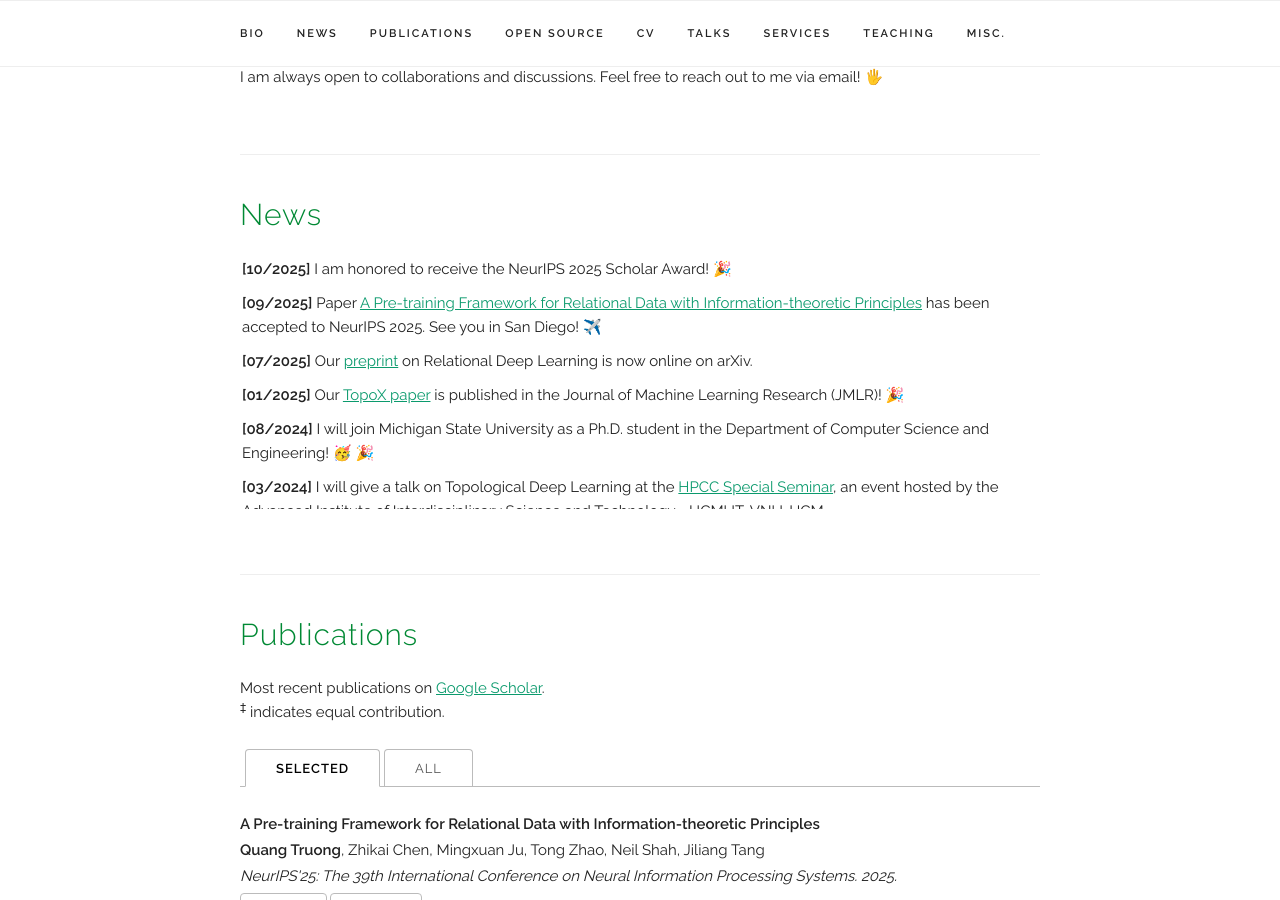
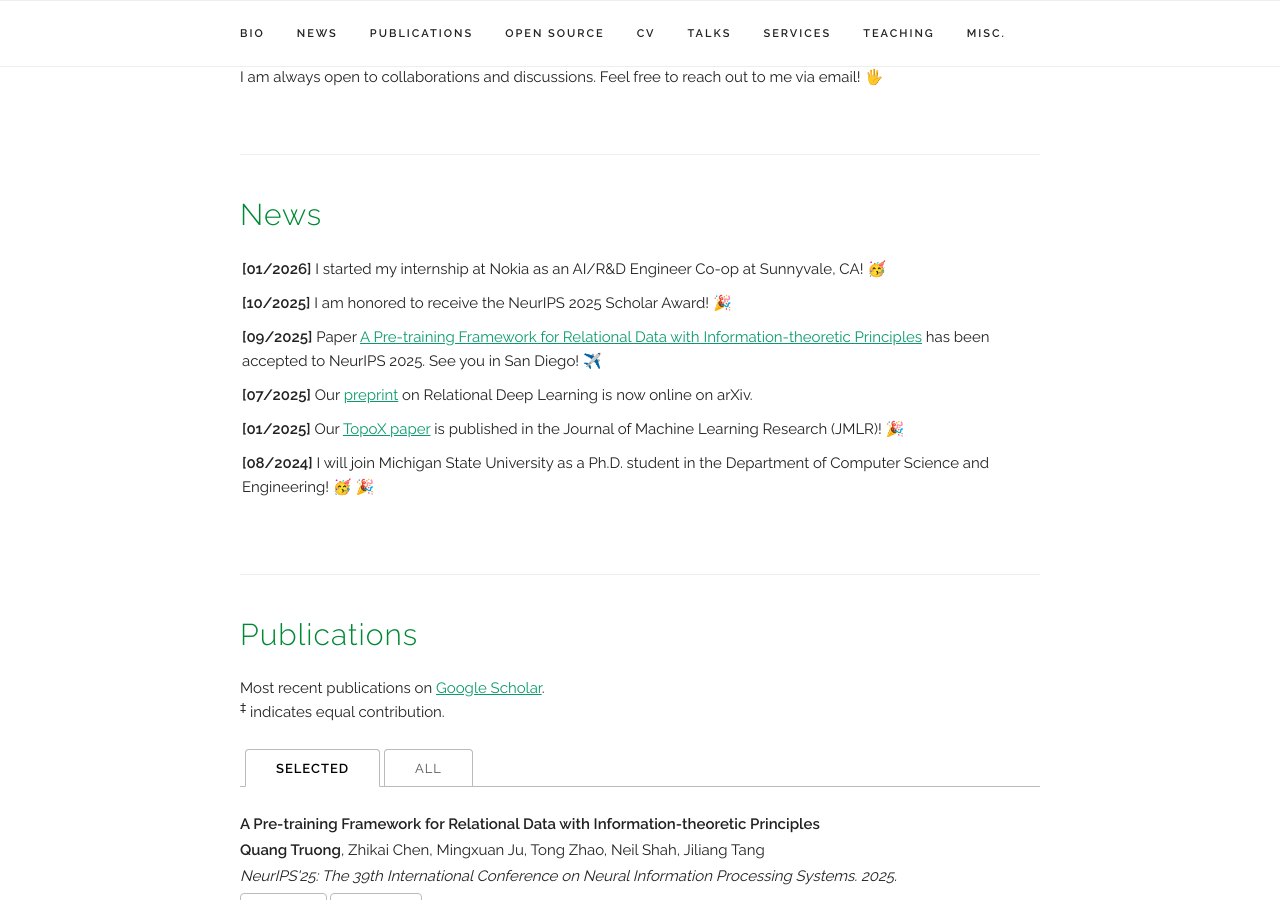
Before and after one commit to quang-truong/quang-truong.github.io, a Jekyll site: the page built from index.html, in a window 1280 px wide and 900 px high, scrolled down 590 px. Built offline with Jekyll 4.4.1, drawn with Linux system fonts in a browser that asks for light colours; some web fonts are replaced; comment, search, counter and statistics services are not loaded; some of the changed text lies outside the part shown.

Commit message:
update nokia

```diff
--- a/_data/experience.yaml
+++ b/_data/experience.yaml
@@ -54,6 +54,12 @@ experiences:
 #   subtitle: "Department of Knowledge Technologies"
 #   category: "work"
 
+- place: "Nokia Corporation"
+  time: "2026 - Present"
+  title: "AI/R&D Engineer Co-op"
+  subtitle: "CNS P&E AI"
+  category: "work"
+
 - place: "Michigan State University"
   time: "2024 - Present"
   title: "Ph.D. Student"
--- a/index.html
+++ b/index.html
@@ -42,6 +42,9 @@ title: Home
   <h4>News</h4>
   <!-- <p> Scroll for older news </p> -->
   <UL style="list-style-type: none; padding: 2px; overflow-y: scroll; height:250px;">
+    <li> <b>[01/2026]</b>
+      I started my internship at Nokia as an AI/R&D Engineer Co-op at Sunnyvale, CA! 🥳
+    </li>
     <li> <b>[10/2025]</b>
       I am honored to receive the NeurIPS 2025 Scholar Award! 🎉
     </li>
```
